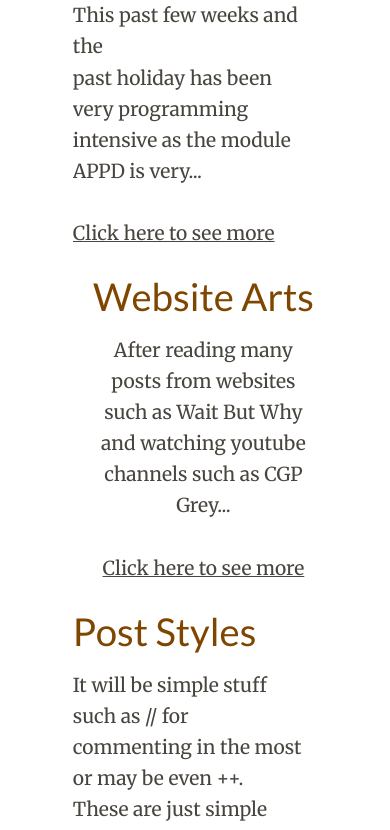
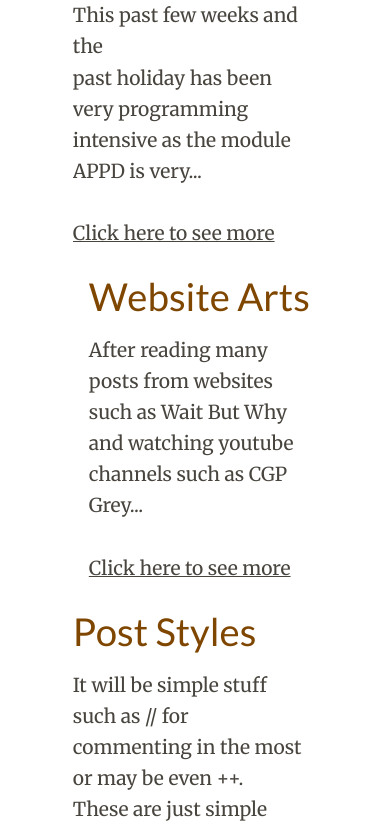
Before and after one commit to francisyzy/WCD-CA2, a plain HTML site: page html/showcase.html in a window 390 px wide. Shown: the part 680-1510 px from the top of the page. Drawn offline with Linux system fonts and the light colour scheme.

Commit message:
Text align left is better from a survey of sample size one

```diff
--- a/css/styles.css
+++ b/css/styles.css
@@ -919,7 +919,7 @@ button[data-balloon]{overflow:visible}[data-balloon]{position:relative}[data-bal
 
 	}
 	.post-box.left .txt-area {
-		text-align: center;
+		text-align: left;
 	}
 
 }
```
